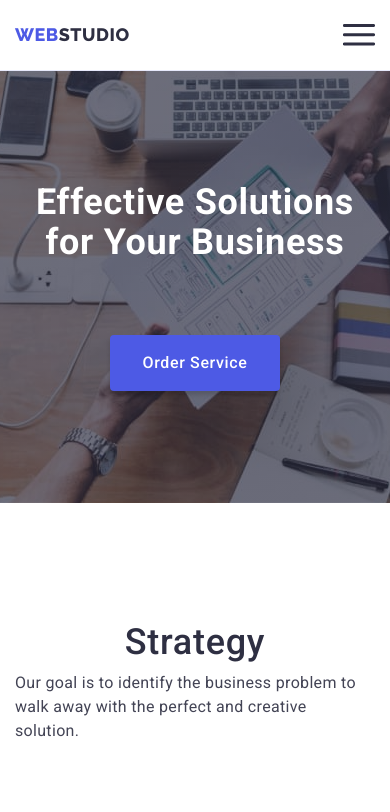
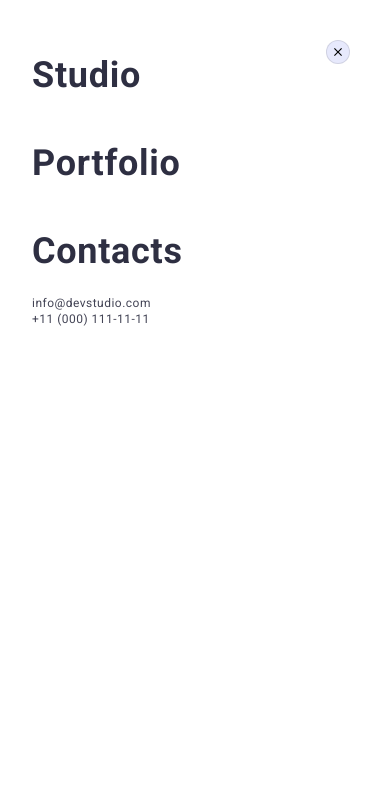
Before and after one commit to BorysShabazov/goit-markup-hw-07, a plain HTML site: page index.html in a window 390 px wide. Shown: the top 812 px of the page. Drawn offline with nearby package versions, Linux system fonts and the light colour scheme.

Commit message:
add mobile menu

```diff
--- a/css/styles.css
+++ b/css/styles.css
@@ -75,7 +75,7 @@ img {
 
 @media screen and (min-width: 768px) {
   .container {
-    max-width: 786px;
+    max-width: 768px;
   }
 }
 
@@ -211,7 +211,6 @@ img {
   }
 }
 
-@media screen and (min-width: 768px) {
 .nav-link {
   color: var(--titel-text-color);
   font-weight: 500;
@@ -248,7 +247,6 @@ img {
   border-radius: 2px;
   background-color: var(--nav-hover-caolor);
 }
-}
 
 /* addres */
 
@@ -275,7 +273,6 @@ img {
   }
 }
 
-@media screen and (min-width: 768px) {
 .address-link {
   color: var(--main-text-color);
   font-style: normal;
@@ -292,12 +289,113 @@ img {
 .address-link:focus {
   color: var(--nav-hover-caolor);
 }
-}
 
 @media screen and (min-width: 1200px) {
   .address-link {
     padding-top: 24px;
     padding-bottom: 24px;
+  }
+}
+
+/* mobile-menu */
+
+@media screen and (max-width: 767px) {
+  .mobile-menu {
+    position: fixed;
+    top: 0;
+    left: 0;
+    width: 100vw;
+    height: 100vh;
+    padding: 32px;
+    background-color: #ffffff;
+    z-index: 1;
+
+    /* transform: translateX(100%); */
+    transition: transform 250ms ease-in-out;
+  }
+
+  .mobile-menu.is-open {
+    transform: translateX(0);
+  }
+
+  .mobile-modal-close {
+    display: flex;
+    align-items: center;
+    justify-content: center;
+    cursor: pointer;
+
+    width: 24px;
+    height: 24px;
+    border-radius: 50%;
+    background-color: var(--footer-text-color);
+    border: 1px solid rgba(0, 0, 0, 0.1);
+
+    position: absolute;
+    top: 40px;
+    right: 40px;
+
+    transition: fill 250ms cubic-bezier(0.4, 0, 0.2, 1),
+      background-color 250ms cubic-bezier(0.4, 0, 0.2, 1);
+  }
+
+  .mobile-modal-close:hover,
+  .mobile-modal-close:focus {
+    fill: var(--main-wight-color);
+    background-color: var(--nav-hover-caolor);
+  }
+
+  .mobile-close-icon {
+    height: 8px;
+    width: 8px;
+  }
+
+  /* mobile-nav */
+
+  .mobile-site-nav {
+  }
+
+  .mobile-nav-link {
+    color: var(--titel-text-color);
+    font-weight: 700;
+    font-size: 36px;
+    line-height: 1.11;
+    letter-spacing: 0.02em;
+
+    display: block;
+    padding-top: 24px;
+    padding-bottom: 24px;
+
+    transition: color 250ms cubic-bezier(0.4, 0, 0.2, 1);
+  }
+
+  .mobile-nav-link:hover,
+  .mobile-nav-link:focus {
+    color: var(--nav-hover-caolor);
+  }
+
+  /* mobile-addres */
+
+  .mobile-address-link {
+    color: var(--main-text-color);
+    font-style: normal;
+    font-size: 12px;
+    line-height: 1.33;
+    letter-spacing: 0.04em;
+
+    display: block;
+
+    transition: color 250ms cubic-bezier(0.4, 0, 0.2, 1);
+  }
+
+  .mobile-address-link:hover,
+  .mobile-address-link:focus {
+    color: var(--nav-hover-caolor);
+  }
+}
+
+@media screen and (min-width: 768px) {
+  .mobile-menu {
+    display: none;
   }
 }
 
@@ -438,8 +536,6 @@ img {
     flex-basis: calc((100% - 24px) / 2);
   }
 }
-
-flex-basis: calc((100% - 266px) / 2);
 
 @media screen and (min-width: 1200px) {
   .skills-item {
--- a/index.html
+++ b/index.html
@@ -65,7 +65,48 @@
         </address>
       </div>
 
-      <div class="mobile-menu"></div>
+      <div class="mobile-menu">
+        <button class="mobile-modal-close" type="button">
+          <svg class="mobile-close-icon">
+            <use href="./images/icons.svg#icon-close-black"></use>
+          </svg>
+        </button>
+
+        <nav class="mobile-nav">
+          <ul class="mobile-site-nav">
+            <li class="site-nav-item">
+              <a href="./index.html" class="mobile-nav-link link current-link"
+                >Studio</a
+              >
+            </li>
+            <li class="site-nav-item">
+              <a href="./portfolio.html" class="mobile-nav-link link"
+                >Portfolio</a
+              >
+            </li>
+            <li class="site-nav-item">
+              <a href="" class="mobile-nav-link link">Contacts</a>
+            </li>
+          </ul>
+        </nav>
+
+        <address>
+          <ul class="mobile-address">
+            <li>
+              <a
+                href="mailto:info@devstudio.com"
+                class="mobile-address-link link"
+                >info@devstudio.com</a
+              >
+            </li>
+            <li>
+              <a href="tel:+110001111111" class="mobile-address-link link"
+                >+11 (000) 111-11-11</a
+              >
+            </li>
+          </ul>
+        </address>
+      </div>
     </header>
 
     <main>
```
Lines whose indentation alone changed are shown as unchanged.
